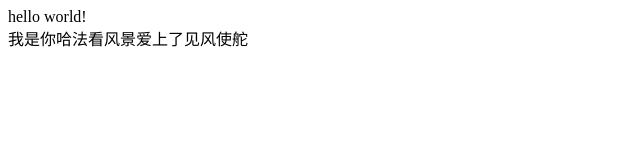
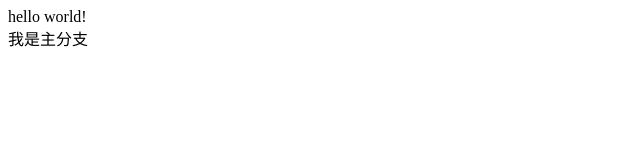
Before and after one commit to FollowMind/practice, a plain HTML site: page index.html in a window 1280 px wide. Shown: the whole page, without its empty margins (0-640 px from the left). Drawn offline with Linux system fonts and the light colour scheme.

Commit message:
dfhasdjhf

```diff
--- a/index.html
+++ b/index.html
@@ -9,7 +9,7 @@
 <body>
 	hello world!
 	<div id="about">
-		我是你哈法看风景爱上了见风使舵
+		我是主分支
 	</div>
 </body>
 </html>
```
